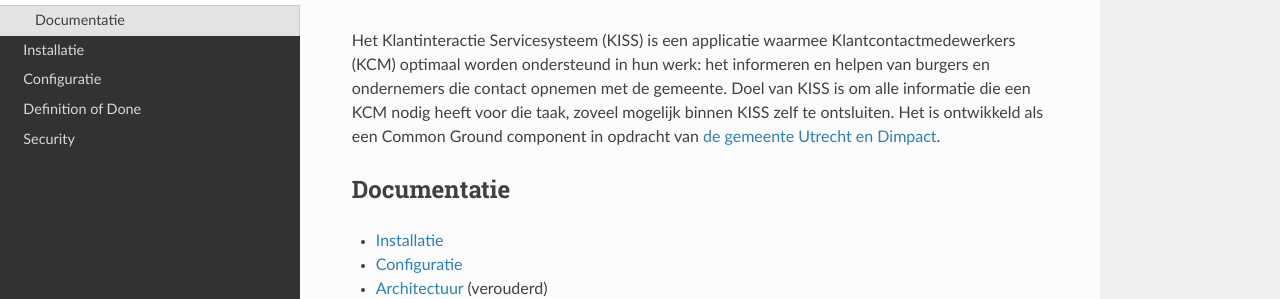
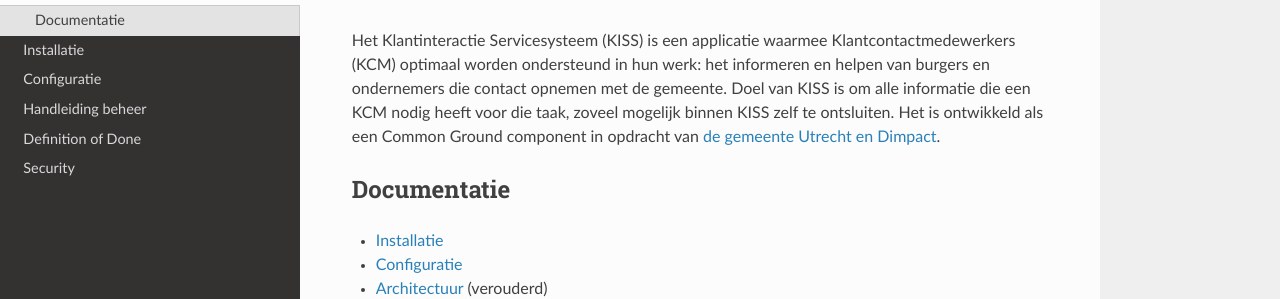
Before and after one commit to Klantinteractie-Servicesysteem/.github, an MkDocs documentation site: the page built from docs/index.md, in a window 1280 px wide. Shown: the part 131-430 px from the top of the page. Built offline with MkDocs 1.6.1, drawn with Linux system fonts in a browser that asks for light colours; nearby versions of some CDN libraries.

Commit message:
Update mkdocs.yml
Link naar handleiding toegevoegd.

```diff
--- a/mkdocs.yml
+++ b/mkdocs.yml
@@ -5,6 +5,7 @@
   - Home: index.md
   - Installatie: INSTALLATION.md
   - Configuratie: CONFIGURATIE.md
+  - Handleiding beheer: MANUAL.md
   - Definition of Done: DEFINITIONOFDONE.md
   - Security: SECURITY.md
 
```
